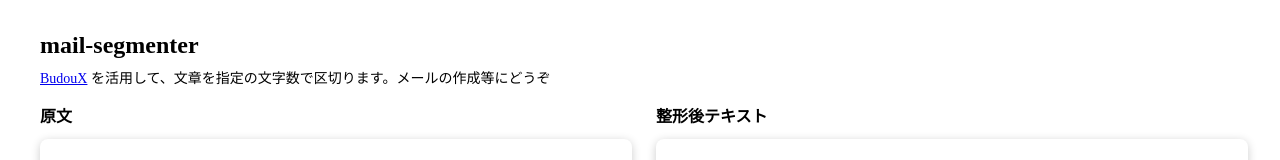
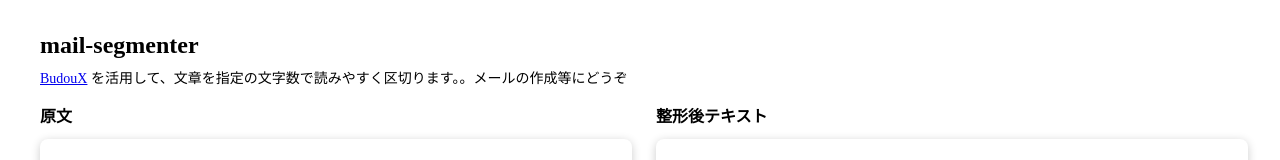
Before and after one commit to inaniwaudon/mail-segmenter, a Next.js app: page / in a window 1280 px wide. Shown: the top 160 px of the page. Built offline with nearby package versions, Linux system fonts and the light colour scheme; what budoux would draw is missing.

Commit message:
update readme

```diff
--- a/src/app/layout.tsx
+++ b/src/app/layout.tsx
@@ -2,8 +2,9 @@ import "./globals.css";
 import type { Metadata } from "next";
 
 export const metadata: Metadata = {
-  title: "メールをいい感じに改行するやつ",
-  description: "メールをいい感じに改行します",
+  title: "mail-segmenter",
+  description:
+    "BudouX を活用して、文章を指定の文字数で区切ります。メールの作成等にどうぞ",
 };
 
 const RootLayout = ({ children }: { children: React.ReactNode }) => {
--- a/src/app/page.tsx
+++ b/src/app/page.tsx
@@ -9,7 +9,7 @@ const Page = () => {
         <a href="https://developers-jp.googleblog.com/2023/09/budoux-adobe.html">
           BudouX
         </a>{" "}
-        を活用して、文章を指定の文字数で区切ります。メールの作成等にどうぞ
+        を活用して、文章を指定の文字数で読みやすく区切ります。。メールの作成等にどうぞ
       </p>
       <MainForm />
     </main>
```
Also changed, not shown: 1 other file (tests, documents, lock files or other folders).
